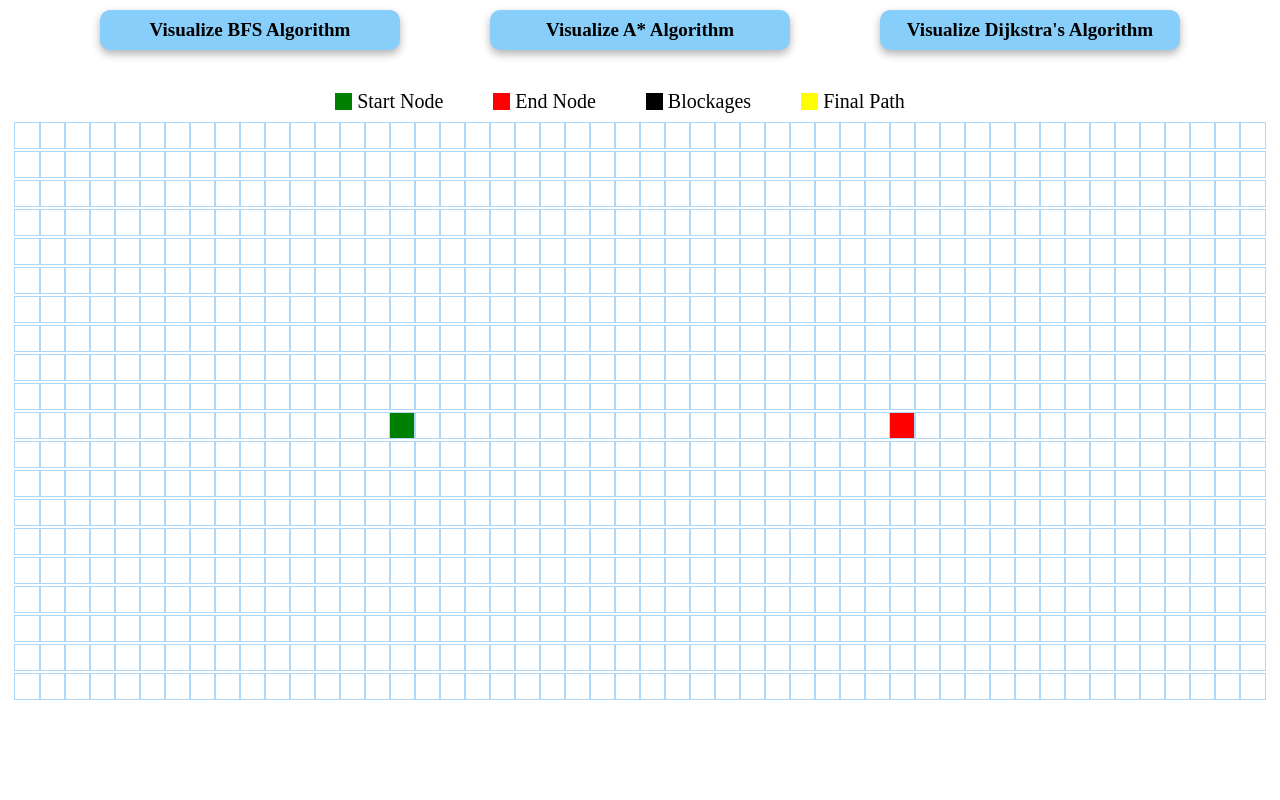
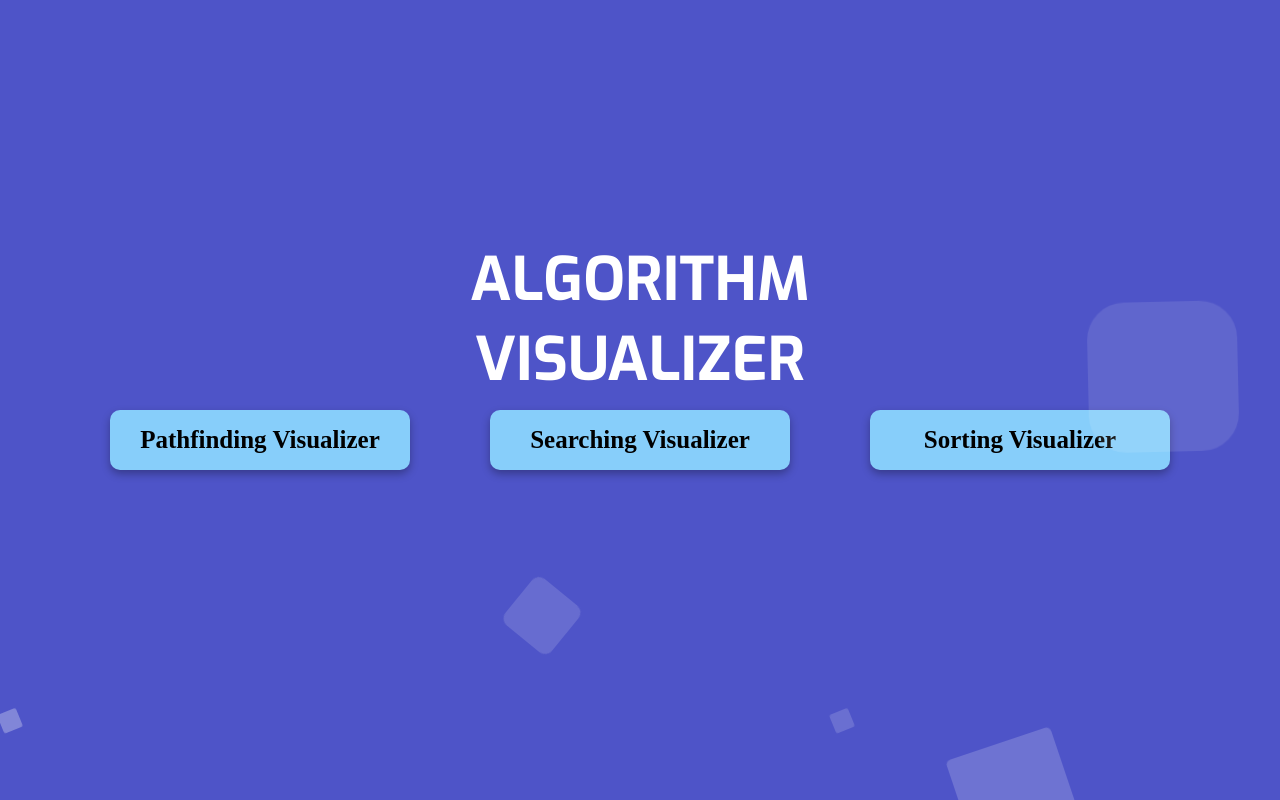
Before and after one commit to prakharsri007/PathFinder-Visualizer, a React (Create React App) app in the folder my-app/: page / in a window 1280 px wide. Built offline with nearby package versions, Linux system fonts and the light colour scheme.

Commit message:
Home Page added with three buttons

```diff
--- a/my-app/package.json
+++ b/my-app/package.json
@@ -8,6 +8,7 @@
     "@testing-library/user-event": "^13.5.0",
     "react": "^18.2.0",
     "react-dom": "^18.2.0",
+    "react-router-dom": "^6.21.2",
     "react-scripts": "5.0.1",
     "web-vitals": "^2.1.4"
   },
--- a/my-app/src/App.js
+++ b/my-app/src/App.js
@@ -1,11 +1,22 @@
   import React from 'react';
   import './App.css';
   import PathfindingVisualizer from './PathfindingVisualizer/PathfindingVisualizer';
+  import Homepage from './Homepage';
+  import {Routes, Route} from 'react-router-dom';
+  import { useNavigate } from 'react-router-dom';
 
-function App() {
+  function App(){
+    const navigate = useNavigate();
+    const navigateToPathfindingVisualizer = () => {
+      navigate('/pathfinding-visualizer');
+    };
+
     return (
       <div className="App">
-      <PathfindingVisualizer></PathfindingVisualizer>
+        <Routes>
+      <Route path="/" element={<Homepage navigateToPathfindingVisualizer={navigateToPathfindingVisualizer} />} /> {/* Render the Homepage component as the initial page */}
+        <Route path="/pathfinding-visualizer" element={<PathfindingVisualizer  /> } />
+        </Routes>
       </div>
     );
   }
--- /dev/null
+++ b/my-app/src/Homepage.css
@@ -0,0 +1,195 @@
+@import url('https://fonts.googleapis.com/css?family=Exo:400,700');
+
+*{
+    margin: 0px;
+    padding: 0px;
+}
+
+body{
+    font-family: 'Exo', sans-serif;
+}
+
+
+.context {
+    width: 100%;
+    position: absolute;
+    top:35vh;
+
+}
+
+.context h1{
+    text-align: center;
+    color: #fff;
+    font-size: 60px;
+}
+
+.title{
+  text-align: center;
+    color: #fff;
+    font-size: 60px;
+    align-items: center;
+    position: absolute;
+    top: 40%;
+    left: 50%;
+    transform: translateX(-50%) translateY(-50%);
+}
+
+#wrapper{
+  position: relative;
+
+}
+
+.area{
+    background: #4e54c8;
+    background: -webkit-linear-gradient(to left, #8f94fb, #4e54c8);
+    width: 100%;
+    height:100vh;
+
+
+}
+
+.circles{
+    position: absolute;
+    top: 0;
+    left: 0;
+    width: 100%;
+    height: 100%;
+    overflow: hidden;
+}
+
+.circles li{
+    position: absolute;
+    display: block;
+    list-style: none;
+    width: 20px;
+    height: 20px;
+    background: rgba(255, 255, 255, 0.2);
+    animation: animate 25s linear infinite;
+    bottom: -150px;
+
+}
+
+.circles li:nth-child(1){
+    left: 25%;
+    width: 80px;
+    height: 80px;
+    animation-delay: 0s;
+}
+
+
+.circles li:nth-child(2){
+    left: 10%;
+    width: 20px;
+    height: 20px;
+    animation-delay: 2s;
+    animation-duration: 12s;
+}
+
+.circles li:nth-child(3){
+    left: 70%;
+    width: 20px;
+    height: 20px;
+    animation-delay: 4s;
+}
+
+.circles li:nth-child(4){
+    left: 40%;
+    width: 60px;
+    height: 60px;
+    animation-delay: 0s;
+    animation-duration: 18s;
+}
+
+.circles li:nth-child(5){
+    left: 65%;
+    width: 20px;
+    height: 20px;
+    animation-delay: 0s;
+}
+
+.circles li:nth-child(6){
+    left: 75%;
+    width: 110px;
+    height: 110px;
+    animation-delay: 3s;
+}
+
+.circles li:nth-child(7){
+    left: 35%;
+    width: 150px;
+    height: 150px;
+    animation-delay: 7s;
+}
+
+.circles li:nth-child(8){
+    left: 50%;
+    width: 25px;
+    height: 25px;
+    animation-delay: 15s;
+    animation-duration: 45s;
+}
+
+.circles li:nth-child(9){
+    left: 20%;
+    width: 15px;
+    height: 15px;
+    animation-delay: 2s;
+    animation-duration: 35s;
+}
+
+.circles li:nth-child(10){
+    left: 85%;
+    width: 150px;
+    height: 150px;
+    animation-delay: 0s;
+    animation-duration: 11s;
+}
+
+
+
+@keyframes animate {
+
+    0%{
+        transform: translateY(0) rotate(0deg);
+        opacity: 1;
+        border-radius: 0;
+    }
+
+    100%{
+        transform: translateY(-1000px) rotate(720deg);
+        opacity: 0;
+        border-radius: 50%;
+    }
+
+}
+
+.pathalgo{
+  margin: 30px;
+  height: 60px;
+  font-size: 25px;
+  cursor: pointer;
+  align-items: center;
+
+}
+
+.searchalgo{
+  margin: 50px;
+  height: 60px;
+  font-size: 25px;
+}
+
+.sortalgo{
+  margin: 30px;
+  height: 60px;
+  font-size: 25px;
+}
+
+.algo_buttons{
+  display: flex;
+  align-items: center;
+  justify-content: center;
+  position: absolute;
+  top: 55%;
+  left: 50%;
+  transform: translateX(-50%) translateY(-50%);
+}
--- /dev/null
+++ b/my-app/src/Homepage.js
@@ -0,0 +1,41 @@
+// Homepage.js
+import React from 'react';
+import './Homepage.css';
+
+function Homepage({ navigateToPathfindingVisualizer }) {
+  return (
+
+    <div className="Homepage">
+      <div id='wrapper'>
+
+      <div class="area" >
+            <ul class="circles">
+
+            <h1 class="title">ALGORITHM VISUALIZER</h1>
+
+            <div className='algo_buttons'>
+            <button className="pathalgo" onClick={ navigateToPathfindingVisualizer}>Pathfinding Visualizer</button>
+            <button className="searchalgo" >Searching Visualizer</button>
+            <button className="sortalgo" >Sorting Visualizer</button>
+            </div>
+                    <li></li>
+                    <li></li>
+                    <li></li>
+                    <li></li>
+                    <li></li>
+                    <li></li>
+                    <li></li>
+                    <li></li>
+                    <li></li>
+                    <li></li>
+            </ul>
+    </div >
+
+    </div>
+      {/* Other buttons you want to add */}
+
+</div>
+  );
+}
+
+export default Homepage;
--- a/my-app/src/PathfindingVisualizer/Node/Node.css
+++ b/my-app/src/PathfindingVisualizer/Node/Node.css
@@ -77,3 +77,7 @@
       background-color: rgb(255, 254, 106);
     }
   }
+
+  .node-normal.node-route { /* Target regular nodes on the route */
+    background-color: yellow;
+  }
--- a/my-app/src/PathfindingVisualizer/Node/Node.jsx
+++ b/my-app/src/PathfindingVisualizer/Node/Node.jsx
@@ -14,13 +14,13 @@ export default class Node extends Component {
       onMouseUp,
       row,
     } = this.props;
-    const extraClassName = isFinish
-      ? 'node-finish'
-      : isStart
-      ? 'node-start'
-      : isWall
-      ? 'node-wall'
-      : '';
+    const extraClassName = (isFinish
+      && 'node-finish') ||
+      (isStart
+      && 'node-start') ||
+      ( isWall
+      && 'node-wall') ||
+       'node-normal';
 
     return (
       <div
--- a/my-app/src/PathfindingVisualizer/PathfindingVisualizer.jsx
+++ b/my-app/src/PathfindingVisualizer/PathfindingVisualizer.jsx
@@ -191,8 +191,22 @@ export default class PathfindingVisualizer extends Component {
       description = <div className='desc'>The algorithm starts from the start node and considers the neighboring nodes, calculating the cost of reaching them from the start node. The algorithm selects the neighboring node with the lowest cost and adds it to the list of visited nodes. The process continues until the destination node is reached.</div>
     } else if (selectedAlgorithm === 'astar') {
       visualization = <p className='algo_title'>Visualizing the A* algorithm</p>;
+      description = <div className='desc'>A* starts at the starting node. It evaluates the neighboring nodes by
+      Calculating the cost to reach each neighbor (g(n)),
+      Estimating the cost from each neighbor to the goal (h(n)) using the heuristic function and
+      Combining these costs to determine the total estimated cost (f(n) = g(n) + h(n)). Then, it
+      picks the neighbor with the lowest f(n) value after which it moves to that neighbor and repeats the steps until the end node is reached.
+    </div>
     } else if (selectedAlgorithm === 'bfs') {
       visualization = <p className='algo_title'>Visualizing the BFS algorithm</p>;
+      description = <div className='desc'>Starting at the start node, the BFS algorithm
+      creates a queue to hold nodes to explore. It
+      adds the starting node to the queue.
+      While the queue is not empty: it
+      removes the first node from the queue,
+      marks it as visited.
+      If it's the goal node, it stops and returns the path.
+    It adds all of its unvisited neighbors to the back of the queue.</div>
     }
 
     return (
@@ -235,21 +249,21 @@ export default class PathfindingVisualizer extends Component {
         {/* Display time taken for each algorithm */}
         {bfsVisualized && !bfsRunning && (
           <div>
-            <p style={{ fontFamily:'sans-serif', fontSize: '20px', fontWeight: 'bold' }}>Time taken: {bfsTimeTaken} </p>
+            <p style={{ fontFamily:'sans-serif', fontSize: '20px', fontWeight: 'bold', marginTop: '10px' }}>Time taken: {bfsTimeTaken} </p>
             <button className="newtry" onClick={() => window.location.reload()}>Try different algorithm</button>
           </div>
         )}
 
         {astarVisualized && !astarRunning && (
           <div>
-            <p style={{ fontFamily:'sans-serif',fontSize: '20px', fontWeight: 'bold'}}>Time taken: {astarTimeTaken}</p>
+            <p style={{ fontFamily:'sans-serif',fontSize: '20px', fontWeight: 'bold', marginTop: '10px'}}>Time taken: {astarTimeTaken}</p>
             <button className="newtry" onClick={() => window.location.reload()}>Try different algorithm</button>
           </div>
         )}
 
         {dijkstraVisualized && !dijkstraRunning && (
           <div>
-            <p style={{ fontFamily:'sans-serif',fontSize: '20px', fontWeight: 'bold' }}>Time taken: {dijkstraTimeTaken}</p>
+            <p style={{ fontFamily:'sans-serif',fontSize: '20px', fontWeight: 'bold' , marginTop: '10px'}}>Time taken: {dijkstraTimeTaken}</p>
             <button className="newtry" onClick={() => window.location.reload()}>Try different algorithm</button>
           </div>
         )}
--- a/my-app/src/index.js
+++ b/my-app/src/index.js
@@ -2,16 +2,17 @@ import React from 'react';
 import ReactDOM from 'react-dom/client';
 import './index.css';
 import App from './App';
-import reportWebVitals from './reportWebVitals';
+import { BrowserRouter } from 'react-router-dom';
+
 
 const root = ReactDOM.createRoot(document.getElementById('root'));
 root.render(
-  <React.StrictMode>
-    <App />
-  </React.StrictMode>
+  <BrowserRouter>
+  <App />
+  </BrowserRouter>
 );
 
 // If you want to start measuring performance in your app, pass a function
 // to log results (for example: reportWebVitals(console.log))
 // or send to an analytics endpoint. Learn more: https://bit.ly/CRA-vitals
-reportWebVitals();
+// reportWebVitals();
```
Also changed, not shown: 1 other file (tests, documents, lock files or other folders). Lines whose indentation alone changed are shown as unchanged.
